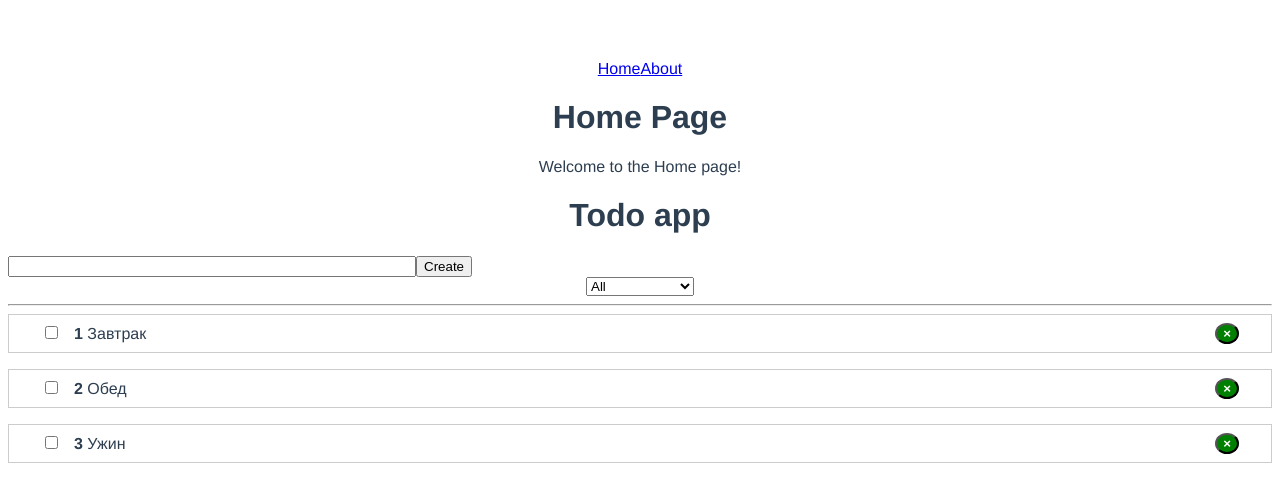
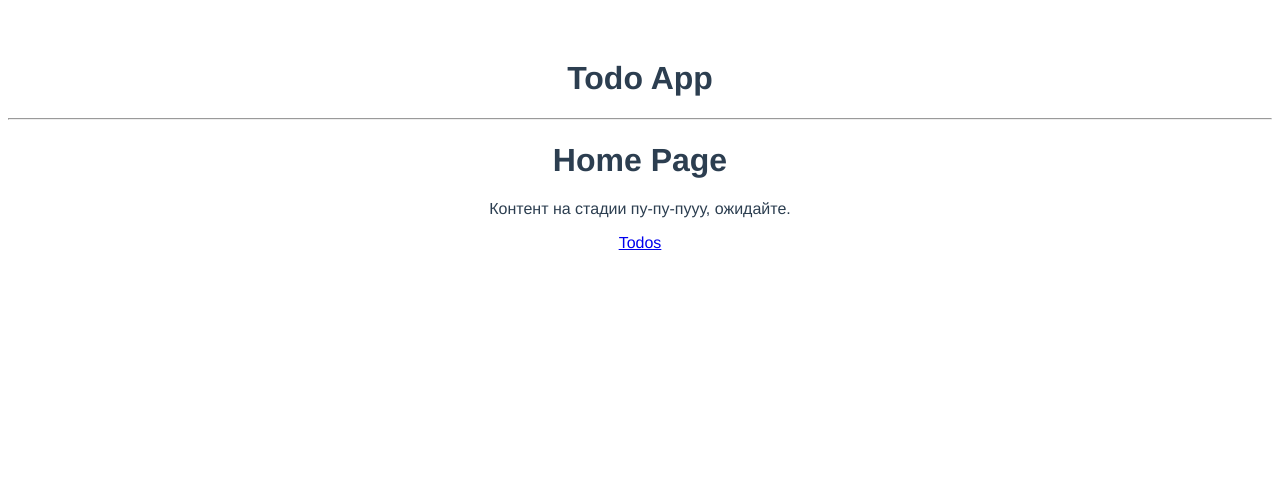
Before and after one commit to Denya163/Todo-list, a Vue app: page / in a window 1280 px wide. Shown: the top 502 px of the page. Built offline with nearby package versions, Linux system fonts and the light colour scheme.

Commit message:
complete

```diff
--- a/src/App.vue
+++ b/src/App.vue
@@ -1,85 +1,13 @@
 <template>
   <div id="app">
-    <nav>
-      <router-link to="/">Home</router-link>
-      <router-link to="/about">About</router-link>
-    </nav>
+    <h1>Todo App</h1>
+    <hr>
+
     <router-view />
-
-    <h1>Todo app</h1>
-    <AddTodo
-        @add-todo="addTodo"
-    />
-    <select v-model="filter">
-      <option value="all">All</option>
-      <option value="completed">Completed</option>
-      <option value="not-completed">Not completed</option>
-    </select>
-    <hr>
-    <TodoList
-      v-if="filteredTodos.length"
-      v-bind:todos="filteredTodos"
-      @rm-todo="removeTodo"
-    />
-    <p v-else>No todos.</p>
   </div>
 </template>
 
-<script>
-import TodoList from '@/components/TodoList'
-import AddTodo from '@/components/AddTodo'
-export default {
-  name: 'App',
-  data() {
-    return {
-      todos: [
-        {id: 1, title: 'Завтрак', completed: false},
-        {id: 2, title: 'Обед', completed: false},
-        {id: 3, title: 'Ужин', completed: false},
-      ],
-      filter: 'all'
-    }
-  },
-  // mounted() {
-  //   fetch('https://jsonplaceholder.typicode.com/todos?_limit=3')
-  //     .then(response => response.json())
-  //     .then(json => {
-  //       this.todos = json
-  //     })
-  // },
-  // watch: {
-  //   filter(value) {
-  //     console.log(value)
-  //   }
-  // },
-  computed: {
-    filteredTodos() {
-      if (this.filter === 'all') {
-        return this.todos
-      }
 
-      if (this.filter === 'completed') {
-        return this.todos.filter( t => t.completed)
-      }
-
-      if (this.filter === 'not-completed') {
-        return this.todos.filter( t => !t.completed)
-      }
-    }
-  },
-  methods: {
-    removeTodo(id) {
-      this.todos = this.todos.filter(t => t.id !== id)
-    },
-    addTodo(todo) {
-      this.todos.push(todo)
-    }
-  },
-  components: {
-    TodoList, AddTodo,
-  }
-}
-</script>
 
 <style>
 #app {
--- /dev/null
+++ b/src/components/Loader/Loader.vue
@@ -0,0 +1,41 @@
+<template>
+<div class="lds-circle"><div></div></div>
+</template>
+
+<style>
+
+.lds-circle,
+.lds-circle div {
+  box-sizing: border-box;
+}
+.lds-circle {
+  display: inline-block;
+  transform: translateZ(1px);
+}
+.lds-circle > div {
+  display: inline-block;
+  width: 64px;
+  height: 64px;
+  margin: 8px;
+  background: currentColor;
+  border-radius: 50%;
+  animation: lds-circle 2.4s cubic-bezier(0, 0.2, 0.8, 1) infinite;
+}
+@keyframes lds-circle {
+  0%, 100% {
+    animation-timing-function: cubic-bezier(0.5, 0, 1, 0.5);
+  }
+  0% {
+    transform: rotateY(0deg);
+  }
+  50% {
+    transform: rotateY(1800deg);
+    animation-timing-function: cubic-bezier(0, 0.5, 0.5, 1);
+  }
+  100% {
+    transform: rotateY(3600deg);
+  }
+}
+
+
+</style>
--- a/src/components/AddTodo.vue
+++ b/src/components/Todo/Add.vue
@@ -36,6 +36,8 @@ export default {
 <style scoped>
   form {
     display: flex;
+    padding-left: 30%;
+    width: 40%;
   }
 
   input {
--- a/src/components/TodoList.vue
+++ b/src/components/Todo/List.vue
@@ -12,7 +12,7 @@
 </template>
 
 <script>
-import TodoItem from '@/components/TodoItem'
+import TodoItem from '@/components/Todo/Item'
 export default {
     props: ['todos'],
     components: {
@@ -31,5 +31,7 @@ export default {
     list-style: none;
     margin: 0;
     padding: 0;
+    width: 50%;
+    padding-left: 25%;
   }
 </style>
--- a/src/router/index.js
+++ b/src/router/index.js
@@ -2,7 +2,7 @@ import { createRouter, createWebHistory } from 'vue-router';
 
 // Импортируй компоненты для роутов
 import Home from '../views/Home.vue';
-import About from '../views/About.vue';
+import Todos from '../views/Todos.vue';
 
 const routes = [
   {
@@ -11,9 +11,9 @@ const routes = [
     component: Home,
   },
   {
-    path: '/about',
-    name: 'About',
-    component: About,
+    path: '/todos',
+    name: 'Todos',
+    component: Todos,
   },
 ];
 
--- a/src/views/About.vue
+++ /dev/null
@@ -1,6 +0,0 @@
-<template>
-    <div>
-      <h1>About Page</h1>
-      <p>This is the About page.</p>
-    </div>
-  </template>
--- a/src/views/Home.vue
+++ b/src/views/Home.vue
@@ -1,6 +1,7 @@
 <template>
     <div>
       <h1>Home Page</h1>
-      <p>Welcome to the Home page!</p>
+      <p>Контент на стадии пу-пу-пууу, ожидайте.</p>
+      <router-link to="/todos">Todos</router-link>
     </div>
   </template>
--- /dev/null
+++ b/src/views/Todos.vue
@@ -0,0 +1,92 @@
+<template>
+  <div>
+    <AddTodo
+        @add-todo="addTodo"
+    />
+
+    <div>
+      <select v-model="filter">
+      <option value="all">All</option>
+      <option value="completed">Completed</option>
+      <option value="not-completed">Not completed</option>
+    </select>
+    </div>
+
+    <Loader v-if="loading" />
+    <TodoList
+      v-else-if="filteredTodos.length"
+      v-bind:todos="filteredTodos"
+      @rm-todo="removeTodo"
+    />
+    <p v-else>No todos.</p>
+
+    <div>
+      <router-link to="/">Home</router-link>
+    </div>
+  </div>
+</template>
+
+
+
+<script>
+import TodoList from '@/components/Todo/List'
+import AddTodo from '@/components/Todo/Add'
+import Loader from '@/components/Loader/Loader'
+export default {
+  name: 'App',
+  data() {
+    return {
+      todos: [],
+      loading: true,
+      filter: 'all'
+    }
+  },
+  mounted() {
+    fetch('https://jsonplaceholder.typicode.com/todos?_limit=3')
+      .then(response => response.json())
+      .then(json => {
+          this.todos = json
+          this.loading = false
+      })
+  },
+  watch: {
+    filter(value) {
+      console.log(value)
+    }
+  },
+  computed: {
+    filteredTodos() {
+      if (this.filter === 'all') {
+        return this.todos
+      }
+
+      if (this.filter === 'completed') {
+        return this.todos.filter( t => t.completed)
+      }
+
+      if (this.filter === 'not-completed') {
+        return this.todos.filter( t => !t.completed)
+      }
+    }
+  },
+  methods: {
+    removeTodo(id) {
+      this.todos = this.todos.filter(t => t.id !== id)
+    },
+    addTodo(todo) {
+      this.todos.push(todo)
+    }
+  },
+  components: {
+    TodoList, AddTodo, Loader
+  }
+}
+</script>
+
+
+
+<style>
+select {
+  margin: 10px;
+}
+</style>
```
Also changed, not shown: src/components/Todo/Item.vue (renamed from src/components/TodoItem.vue).
